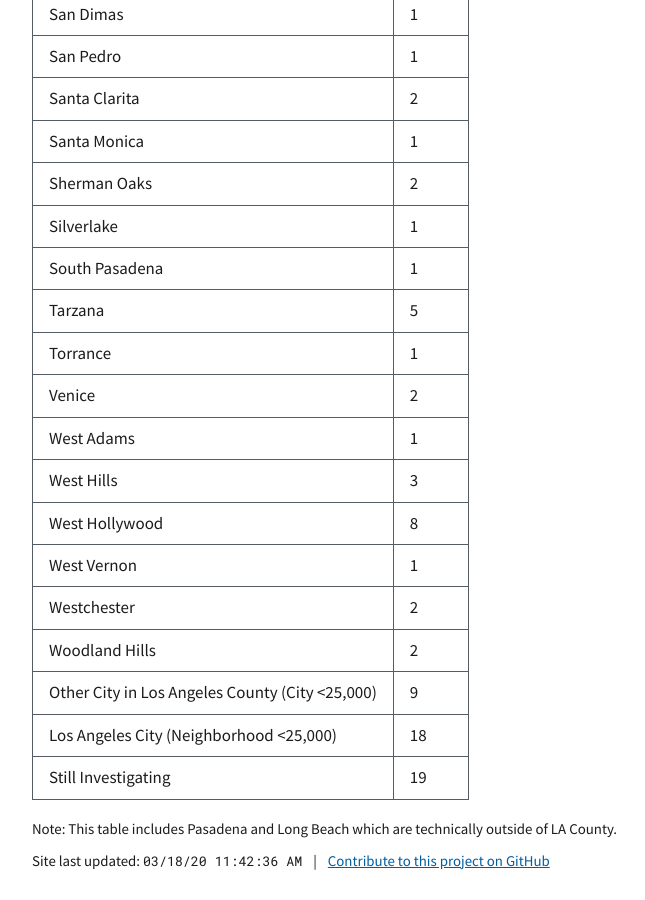
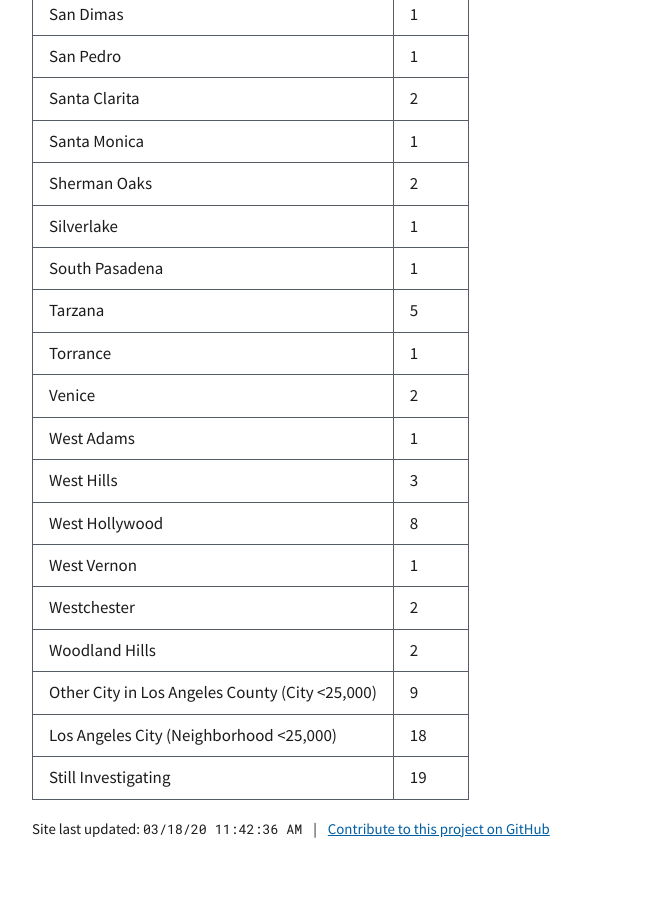
Before and after one commit to maya/la-coronavirus-cases, a Jekyll site: the page built from index.md, in a window 1280 px wide and 900 px high, scrolled down 2060 px. Shown: the whole window, without its empty margins (0-645 px from the left). Built offline with Jekyll 4.4.1, drawn with Linux system fonts in a browser that asks for light colours; after the commit the page ends 2928 px from its top, so only the background shows below that.

Commit message:
Remove Long Beach and Pasadena note

```diff
--- a/index.md
+++ b/index.md
@@ -82,7 +82,6 @@ layout: default
       {% endfor %}
     </tbody>
   </table>
-  <p class="font-sans-2xs">Note: This table includes Pasadena and Long Beach which are technically outside of LA County.</p>
   <p class="font-sans-2xs">Site last updated: <span class="font-mono-2xs">{{ site.time | date: "%x %r" }}</span> <span class="margin-x-1">|</span> <a class="usa-link" href="https://github.com/maya/la-coronavirus-cases">Contribute to this project on GitHub</a></p>
 </div>
 
```
